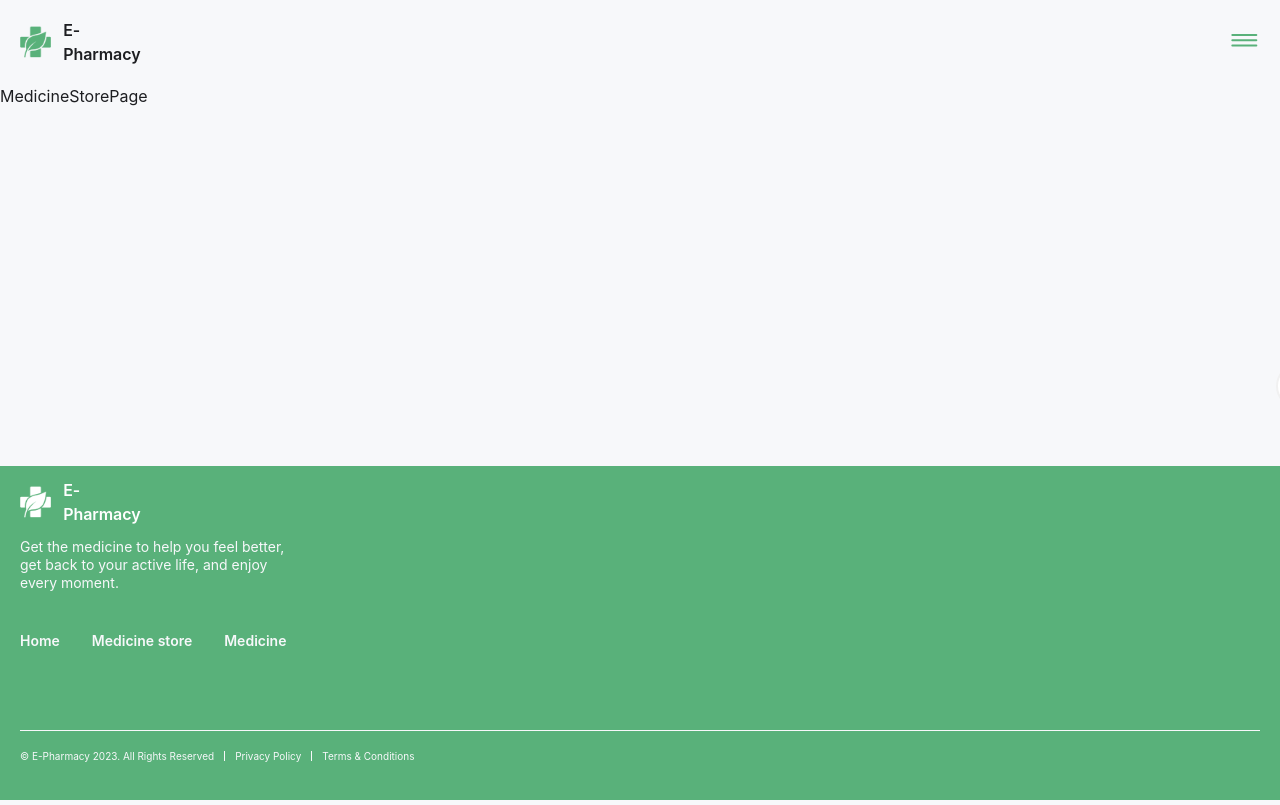
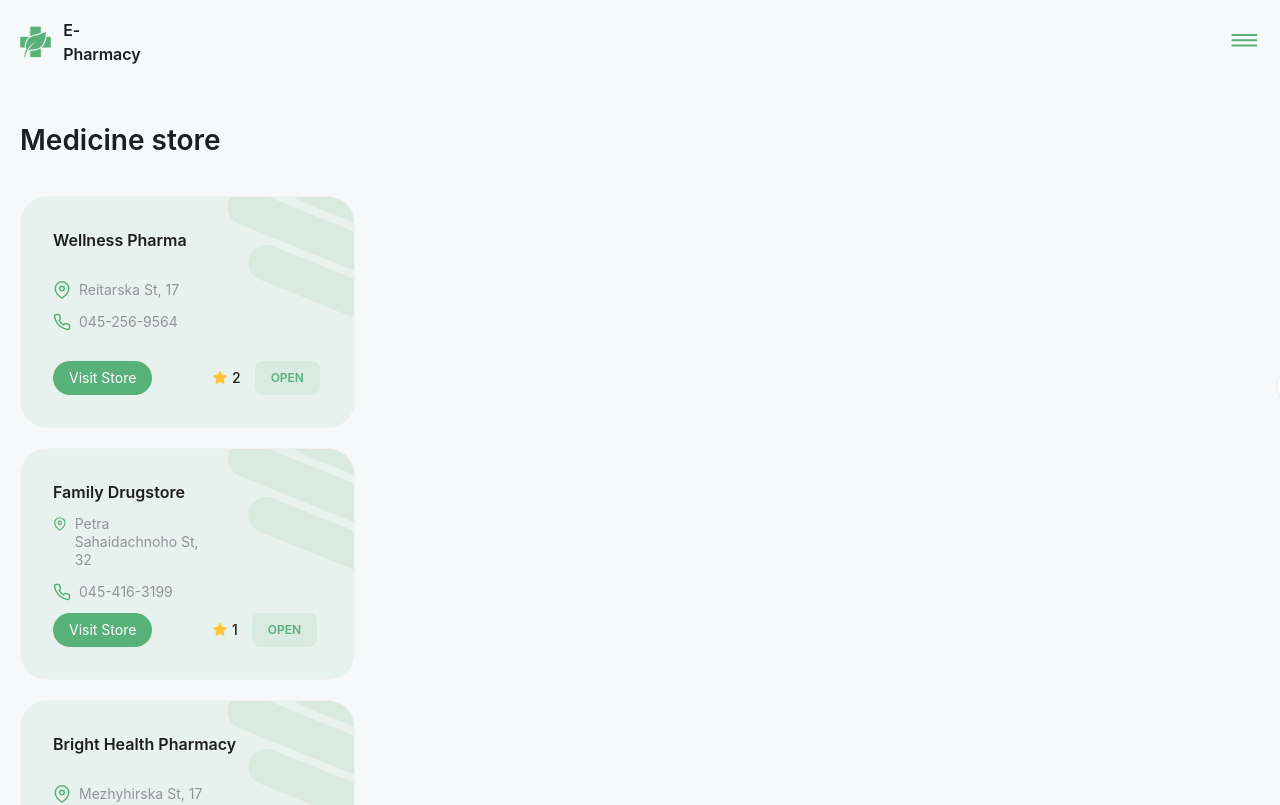
Before and after one commit to svmoskalyov/e-pharmacy, a React (Vite) app: page /medicine-store in a window 1280 px wide. Shown: the top 805 px of the page. Built offline with nearby package versions, Linux system fonts and the light colour scheme.

Commit message:
create Medicine Store Page

```diff
--- a/src/pages/MedicineStorePage/MedicineStorePage.module.scss
+++ b/src/pages/MedicineStorePage/MedicineStorePage.module.scss
@@ -0,0 +1,19 @@
+.medicineStorePage {
+  margin-bottom: 40px;
+  display: flex;
+  flex-direction: column;
+  gap: 40px;
+}
+
+.title {
+  font-size: 28px;
+  font-weight: 600;
+  line-height: 32px;
+  color: var(--text-primary);
+}
+
+.boxCards {
+  display: flex;
+  flex-direction: column;
+  gap: 20px;
+}
--- a/src/pages/MedicineStorePage/MedicineStorePage.tsx
+++ b/src/pages/MedicineStorePage/MedicineStorePage.tsx
@@ -1,7 +1,104 @@
+import SectionWrapper from '../../components/SectionWrapper'
+import StoreCard from '../../components/StoreCard'
 import s from './MedicineStorePage.module.scss'
 
+const stores = [
+  {
+    name: 'Wellness Pharma',
+    address: 'Reitarska St, 17',
+    city: 'Kyiv',
+    phone: '045-256-9564',
+    rating: 2,
+    open: true
+  },
+  {
+    name: 'Family Drugstore',
+    address: 'Petra Sahaidachnoho St, 32',
+    city: 'Kyiv',
+    phone: '045-416-3199',
+    rating: 1,
+    open: true
+  },
+  {
+    name: 'Bright Health Pharmacy',
+    address: 'Mezhyhirska St, 17',
+    city: 'Kyiv',
+    phone: '050-858-9718',
+    rating: 1,
+    open: false
+  },
+  {
+    name: 'Bright Health Pharmacy',
+    address: 'Vozdvyzhenka St, 8',
+    city: 'Kyiv',
+    phone: '045-403-6079',
+    rating: 1,
+    open: false
+  },
+  {
+    name: 'Green Cross Pharmacy',
+    address: 'Reitarska St, 8',
+    city: 'Kyiv',
+    phone: '048-623-5168',
+    rating: 1,
+    open: true
+  },
+  {
+    name: 'MediServe Pharmacy',
+    address: 'Velyka Vasylkivska St, 34',
+    city: 'Kyiv',
+    phone: '050-381-2329',
+    rating: 5,
+    open: true
+  },
+  {
+    name: 'Green Cross Pharmacy',
+    address: 'Reitarska St, 2',
+    city: 'Kyiv',
+    phone: '067-278-1856',
+    rating: 1,
+    open: false
+  },
+  {
+    name: 'Bright Health Pharmacy',
+    address: 'Vozdvyzhenka St, 19',
+    city: 'Kyiv',
+    phone: '048-947-8907',
+    rating: 4,
+    open: false
+  },
+  {
+    name: 'Healthline Chemists',
+    address: 'Mezhyhirska St, 13',
+    city: 'Kyiv',
+    phone: '044-284-5317',
+    rating: 4,
+    open: true
+  }
+]
+
+interface Store {
+  name: string
+  address: string
+  city: string
+  phone: string
+  rating: number
+  open: boolean
+}
+
 function MedicineStorePage() {
-  return <div className={s.medicineStorePage}>MedicineStorePage</div>
+  return (
+    <SectionWrapper>
+      <div className={s.medicineStorePage}>
+        <h2 className={s.title}>Medicine store</h2>
+        <div className={s.boxCards}>
+          {(stores as Store[]).map((e, i) => (
+            <StoreCard key={i} {...e} />
+          ))}
+        </div>
+      </div>
+    </SectionWrapper>
+  )
 }
 
 export default MedicineStorePage
```
